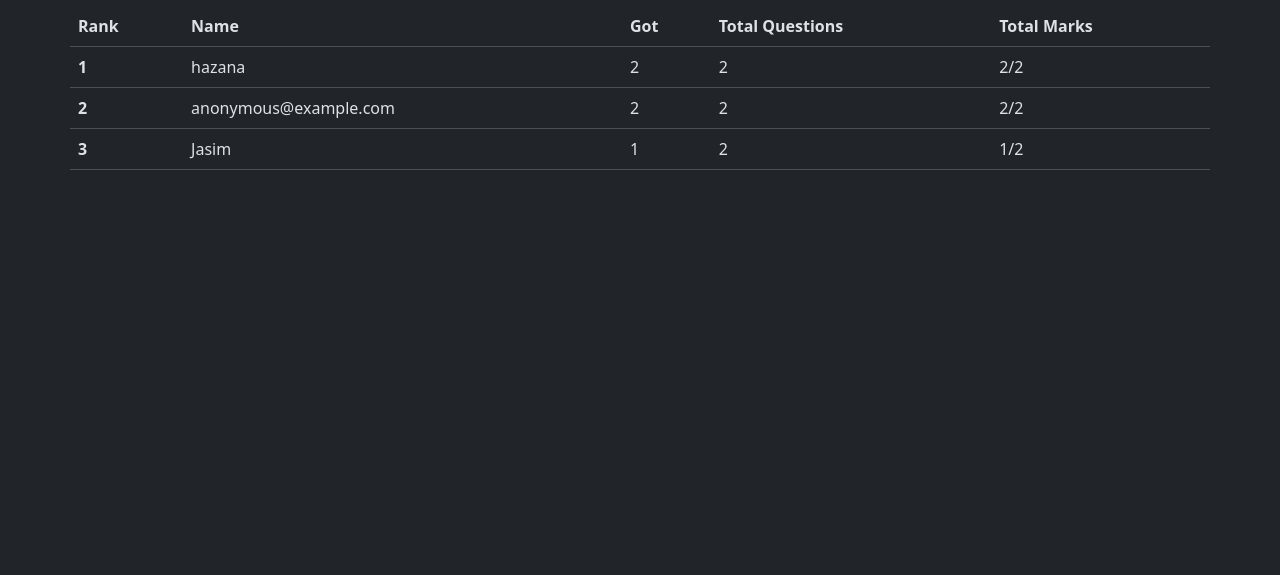
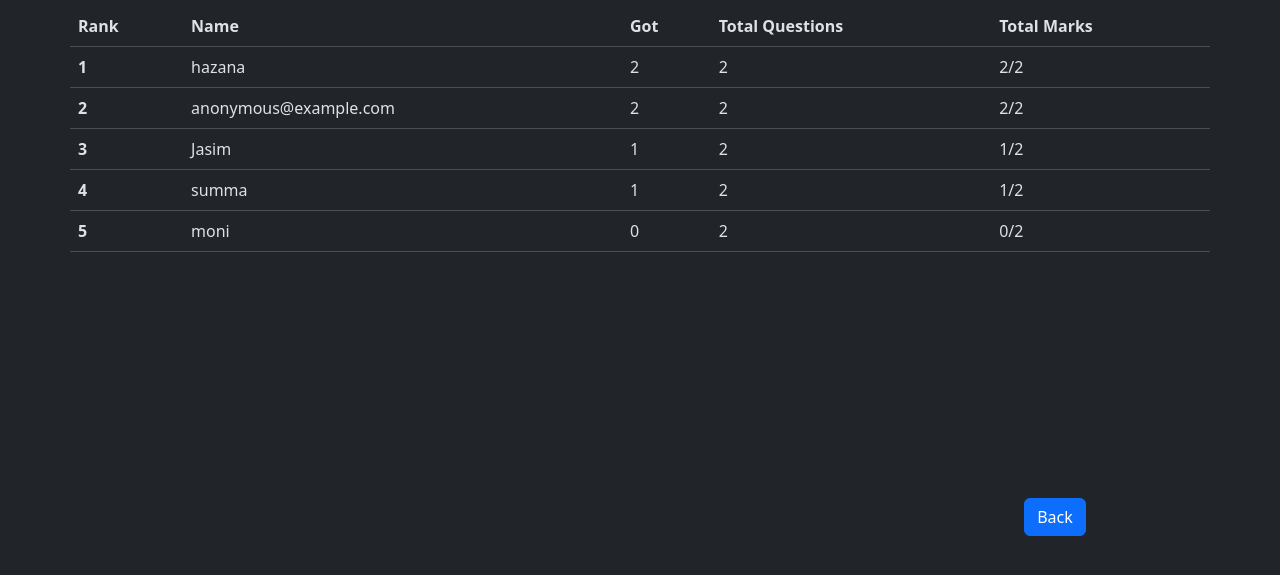
Before and after one commit to Mohamedjasim1/Quiz_cf_hacko, a Django app: page /quiz/leaderboard/1/ in a window 1280 px wide. Shown: the part 154-729 px from the top of the page. Run offline with Django 4.2, Linux system fonts and the light colour scheme; some libraries are stand-ins or nearby versions.

Commit message:
Time Functionality Fixed

```diff
--- a/mydb/leaderboard.json
+++ b/mydb/leaderboard.json
@@ -42,8 +42,24 @@
         },
         {
             "sample": {
+                "got": 2,
+                "total": 7
+            }
+        }
+    ],
+    "summa": [
+        {
+            "python quiz": {
                 "got": 1,
-                "total": 7
+                "total": 2
+            }
+        }
+    ],
+    "moni": [
+        {
+            "python quiz": {
+                "got": 0,
+                "total": 2
             }
         }
     ]
--- a/quiz/templates/quiz/leaderboard.html
+++ b/quiz/templates/quiz/leaderboard.html
@@ -32,4 +32,10 @@
 </table>
 </div>
 </div>
+
+<div style="margin-top: 230px;margin-left: 830px;">
+  <div style="display: flex;align-items:center;justify-content: center;">
+    <a href="{% url 'module' %}"><button type="submit" class="btn btn-primary w-80">Back</button></a>
+  </div>
+  </div>
 {% endblock %}
--- a/quiz/views.py
+++ b/quiz/views.py
@@ -28,7 +28,7 @@ class Quiz(View):
         return render(
             request,
             "quiz/quiz.html",
-            {"questions": questions,"quiz_id":str(quiz_id)}
+            {"questions": questions,"quiz_id":str(quiz_id),"seconds":100}
         )
 
     def post(self, request,quiz_id):
@@ -47,7 +47,10 @@ class Quiz(View):
                 mark+=1
 
         total=len(b)
-        LBoard.update_mark(name,quiz_name,mark)
+        try:
+            LBoard.update_mark(name,quiz_name,mark)
+        except:
+            pass
         LBoard.store_data(name,quiz_name,mark,total)
 
 
```
Also changed, not shown: quiz/templates/quiz/quiz.html (+10 -6 lines), db.sqlite3.
